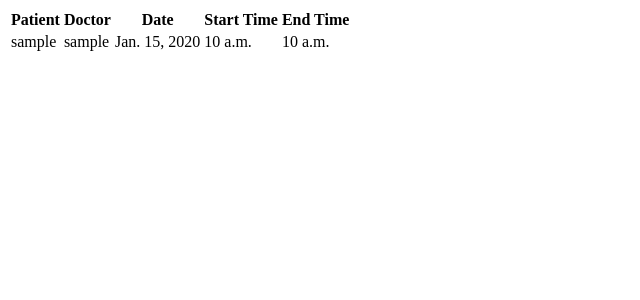
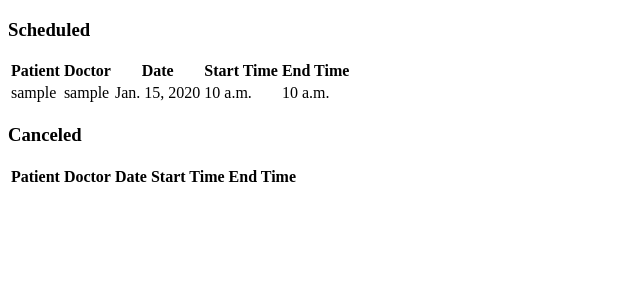
Before and after one commit to ctstolfa/doctorAppointmentWebApp, a Django app: page /patientViewAppointment in a window 1280 px wide. Shown: the top 300 px of the page, without its empty margins (0-640 px from the left). Run offline with Django 4.2, Linux system fonts and the light colour scheme; a user stored in the database is signed in; tables that the repository leaves empty hold one stand-in row (values such as "Sample post"); data that the repository does not hold is empty.

Commit message:
Added is_canceled to appointment model
Added list of canceled appointments to viewApps on doc and pat

```diff
--- a/DocAppointment/Doc_App/models.py
+++ b/DocAppointment/Doc_App/models.py
@@ -44,6 +44,7 @@
     start_time = models.TimeField()
     end_time = models.TimeField()
     description = models.TextField(null=True)
+    is_canceled = models.BooleanField(default=False)
 
     def get_patient(self):
         return str(self.patient)
--- a/DocAppointment/Doc_App/views.py
+++ b/DocAppointment/Doc_App/views.py
@@ -168,7 +168,8 @@
 
 def patientViewAppointment(request):
     current_patient = Patient.objects.get(user=request.user)
-    patientAppointments = Appointment.objects.filter(patient=current_patient)
+    patientAppointments = Appointment.objects.filter(patient=current_patient).filter(is_canceled=False)
+    canceledAppointments = Appointment.objects.filter(patient=current_patient).filter(is_canceled=True)
     for a in patientAppointments:
         if a.date < datetime.today().date():
             a.delete()
@@ -180,6 +181,7 @@
 def doctorViewAppointment(request):
     current_doctor = Doctor.objects.get(user=request.user)
     doctorAppointments = Appointment.objects.filter(doctor=current_doctor)
+    canceledAppointments = Appointment.objects.filter(patient=current_doctor).filter(is_canceled=True)
     for a in doctorAppointments:
         if a.date < datetime.today().date():
             a.delete()
--- a/DocAppointment/templates/patientViewAppointment.html
+++ b/DocAppointment/templates/patientViewAppointment.html
@@ -5,6 +5,7 @@
     <title>Appointment View Page</title>
 </head>
 <body>
+    <h3> Scheduled </h3>
     <table>
         <tr>
             <th>Patient</th>
@@ -23,5 +24,25 @@
         </tr>
     {%endfor%}
     </table>
+
+    <h3> Canceled </h3>
+    <table>
+        <tr>
+            <th>Patient</th>
+            <th>Doctor</th>
+            <th>Date</th>
+            <th>Start Time</th>
+            <th>End Time</th>
+        </tr>
+        {% for app in canceledAppointments %}
+        <tr>
+        <td>{{app.patient}}</td>
+        <td>{{app.doctor}}</td>
+        <td>{{app.date}}</td>
+        <td>{{app.start_time}}</td>
+        <td>{{app.end_time}}</td>
+        </tr>
+    {%endfor%}
+    </table>
 </body>
 </html>
```
Also changed, not shown: DocAppointment/templates/doctorViewAppointment.html (+22 -0 lines), DocAppointment/Doc_App/migrations/0007_appointment_is_canceled.py (added).
